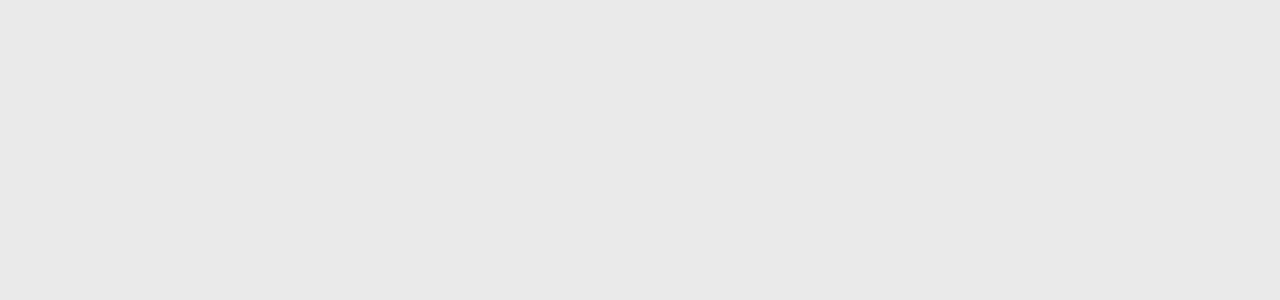
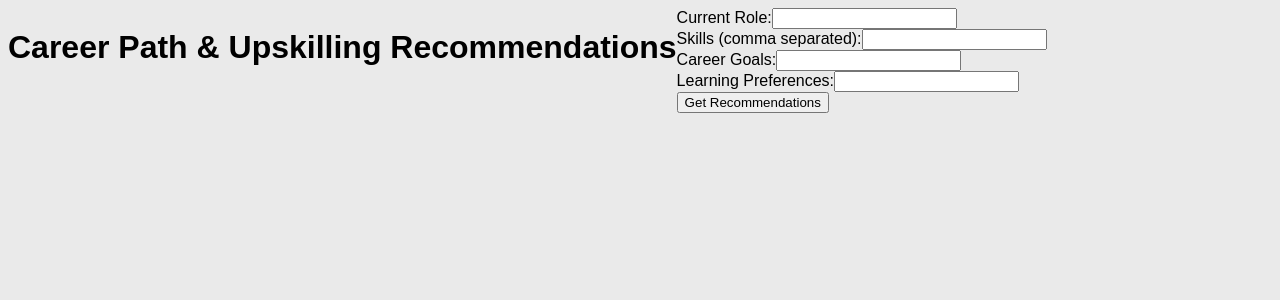
Before and after one commit to BuffWuff1712/FourGetAlready, a React (Vite) app in the folder frontend/: page /resultpage in a window 1280 px wide. Before the commit this address had no page. Shown: the top 300 px of the page. Built offline with nearby package versions, Linux system fonts and the light colour scheme.

Commit message:
Add Resultpage

```diff
--- a/frontend/package.json
+++ b/frontend/package.json
@@ -1,6 +1,7 @@
 {
   "name": "fourguys",
   "private": true,
+  "proxy": "https://localhost:5000",
   "version": "0.0.0",
   "type": "module",
   "scripts": {
@@ -9,6 +10,7 @@
     "preview": "vite preview"
   },
   "dependencies": {
+    "axios": "^1.7.7",
     "react": "^18.2.0",
     "react-dom": "^18.2.0",
     "react-router-dom": "^6.26.2"
--- a/frontend/src/App.tsx
+++ b/frontend/src/App.tsx
@@ -3,6 +3,7 @@
 import { BrowserRouter as Router, Routes, Route } from 'react-router-dom';
 import Homepage from './components/homepage/Homepage';
 import Coursepage from './components/course_page/Coursepage';
+import Resultpage from './components/result_page/Resultpage';
 
 const App: React.FC = () => {
 
@@ -14,6 +15,7 @@
                 {/* Route for the Dashboard, which contains the Placards */}
                 <Route path="/" element={<Homepage />} />
                 <Route path="coursepage" element={<Coursepage />} />
+                <Route path="resultpage" element={<Resultpage />} />
               </Routes>
             </div>
           </Router>
--- a/frontend/src/components/homepage/MainCard.tsx
+++ b/frontend/src/components/homepage/MainCard.tsx
@@ -1,5 +1,6 @@
 import React from 'react';
 import '../../assets/styles/MainCard.css'; // Import the CSS file for styling
+import { useNavigate } from 'react-router-dom';
 
 interface CardProps {
   title: string;
@@ -7,11 +8,13 @@
 }
 
 const MainCard: React.FC<CardProps> = ({ title, description }) => {
+  const navigate = useNavigate();
+
   return (
     <div className="maincard">
         <h2 className="maincard-title">{title}</h2>
         <p className="maincard-description">{description}</p>
-        <button className="maincard-button">Get Started</button>
+        <button className="maincard-button" onClick={() => navigate('/resultpage') }>Get Started</button>
     </div>
   );
 };
--- a/frontend/src/components/homepage/Placard.tsx
+++ b/frontend/src/components/homepage/Placard.tsx
@@ -26,7 +26,7 @@
 
   const handleSelect = () => {
     // Navigate to the desired course details page when the placard is clicked
-    navigate('/Coursepage');;
+    navigate('/coursepage');;
   }
 
   return (
--- /dev/null
+++ b/frontend/src/components/result_page/Resultpage.tsx
@@ -0,0 +1,100 @@
+import React, { useState } from 'react';
+import axios from 'axios';
+
+// Define the structure of the recommendation object
+interface Recommendation {
+  careers: string[];
+  courses: string[];
+}
+
+const Resultpage = () => {
+  const [role, setRole] = useState('');
+  const [skills, setSkills] = useState('');
+  const [goals, setGoals] = useState('');
+  const [preferences, setPreferences] = useState('');
+  const [recommendation, setRecommendation] = useState<Recommendation | null>(null);  // Define the type for recommendation
+
+  const handleSubmit = async (e: React.FormEvent) => {
+    console.log("Pressed");
+    e.preventDefault();
+
+    // Convert skills string into an array (assuming user inputs a comma-separated list of skills)
+    const skillsArray = skills.split(',').map(skill => skill.trim());
+
+    const data = {
+      current_role: role,
+      skills: skillsArray,
+      career_goals: goals,
+      preferences: preferences,
+    };
+
+    try {
+      const response = await axios.post('http://localhost:5000/recommend', data);
+      setRecommendation(response.data[0]);
+      console.log(response.data);
+    } catch (error) {
+      console.error('Error fetching recommendation:', error);
+    }
+  };
+
+  return (
+    <div className="homepage">
+      <h1>Career Path & Upskilling Recommendations</h1>
+      <form onSubmit={handleSubmit}>
+        <div>
+          <label>Current Role:</label>
+          <input
+            type="text"
+            value={role}
+            onChange={(e) => setRole(e.target.value)}
+          />
+        </div>
+        <div>
+          <label>Skills (comma separated):</label>
+          <input
+            type="text"
+            value={skills}
+            onChange={(e) => setSkills(e.target.value)}
+          />
+        </div>
+        <div>
+          <label>Career Goals:</label>
+          <input
+            type="text"
+            value={goals}
+            onChange={(e) => setGoals(e.target.value)}
+          />
+        </div>
+        <div>
+          <label>Learning Preferences:</label>
+          <input
+            type="text"
+            value={preferences}
+            onChange={(e) => setPreferences(e.target.value)}
+          />
+        </div>
+        <button type="submit">Get Recommendations</button>
+      </form>
+
+      {recommendation && (
+        <div className="recommendation">
+          <h2>Recommended Career Path:</h2>
+          <ul>
+            {recommendation.careers.map((career: string, index: number) => (
+              <li key={index}>{career}</li>
+            ))}
+          </ul>
+
+          <h2>Suggested Courses:</h2>
+          <ul>
+            {recommendation.courses.map((course: string, index: number) => (
+              <li key={index}>{course}</li>
+            ))}
+          </ul>
+        </div>
+      )}
+    </div>
+  );
+};
+
+export default Resultpage;
```
Also changed, not shown: 2 other files (tests, documents, lock files or other folders).
